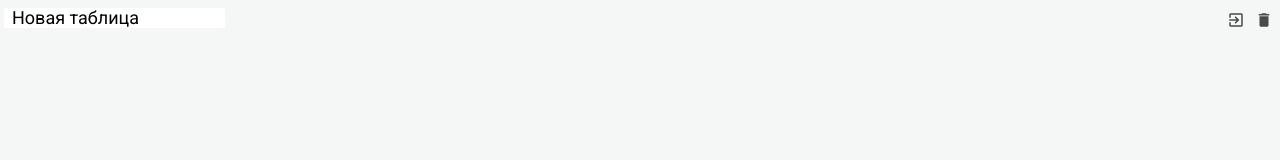
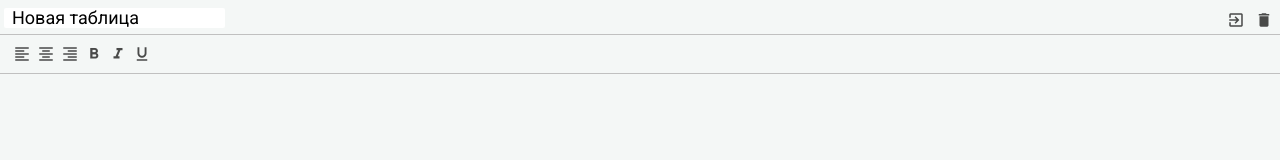
Before and after one commit to AndreyZakhvatoshin/js-app, a website built with Vite: page index.html in a window 1280 px wide. Built offline with nearby package versions, Linux system fonts and the light colour scheme.

Commit message:
feat: добавлен toolbar

```diff
--- a/index.html
+++ b/index.html
@@ -24,7 +24,26 @@
             </div>
           </div>
         </div>
-        <div class="exel__toolbar"></div>
+        <div class="exel__toolbar">
+          <div class="button">
+            <i class="material-icons">format_align_left</i>
+          </div>
+          <div class="button">
+            <i class="material-icons">format_align_center</i>
+          </div>
+          <div class="button">
+            <i class="material-icons">format_align_right</i>
+          </div>
+          <div class="button">
+            <i class="material-icons">format_bold</i>
+          </div>
+          <div class="button">
+            <i class="material-icons">format_italic</i>
+          </div>
+          <div class="button">
+            <i class="material-icons">format_underline</i>
+          </div>
+        </div>
         <div class="exel__formula"></div>
         <div class="exel__table"></div>
       </div>
--- a/src/scss/toolbar.scss
+++ b/src/scss/toolbar.scss
@@ -2,6 +2,16 @@
 
 .exel__toolbar {
   position: absolute;
-  background: darkblue;
   height: globals.$toolbar-height;
+  left: 0;
+  right: 0;
+  top: globals.$header-height;
+  border-top: 1px solid globals.$border-color;
+  border-bottom: 1px solid globals.$border-color;
+  padding: 7px 10px;
+  display: flex;
+
+  .button {
+    @include globals.button(green);
+  }
 }
```
